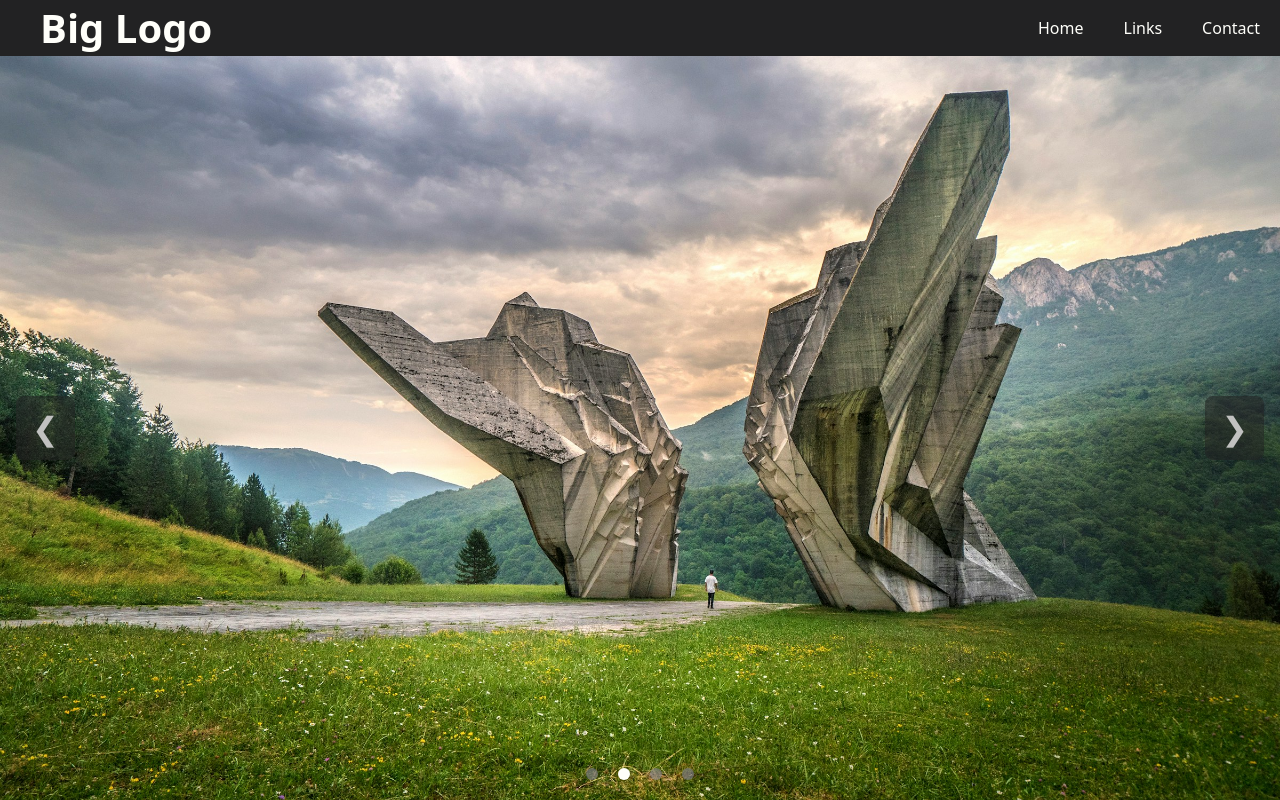
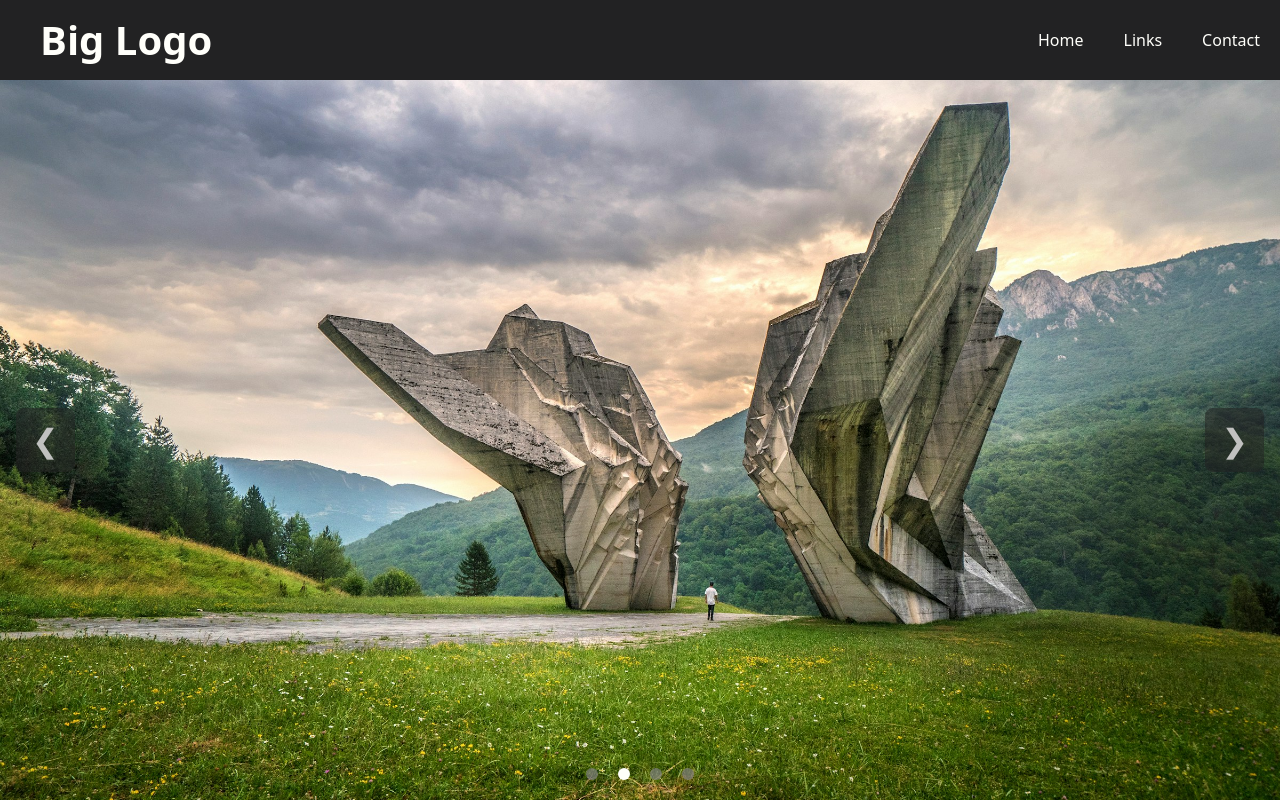
Before and after one commit to See-Monkey/dynamic-ui, a website built with webpack: page src/index.html in a window 1280 px wide. Built offline with nearby package versions, Linux system fonts and the light colour scheme.

Commit message:
Increase header height

```diff
--- a/src/css/style.css
+++ b/src/css/style.css
@@ -61,7 +61,7 @@ h1, h2, h3, h4, h5, h6 {
   display: flex;
   justify-content: space-between;
   align-items: center;
-  height: 7%;
+  height: 10%;
   z-index: 2;
 }
 
@@ -176,7 +176,7 @@ h1, h2, h3, h4, h5, h6 {
 /* ============ content ============ */
 .content {
   width: 100%;
-  height: 93%;
+  height: 90%;
   z-index: 1;
 }
 
```
